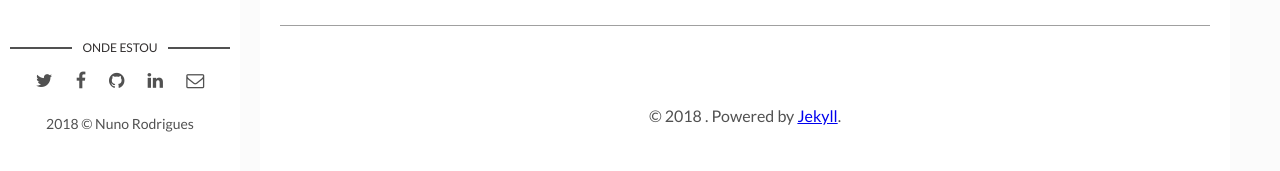
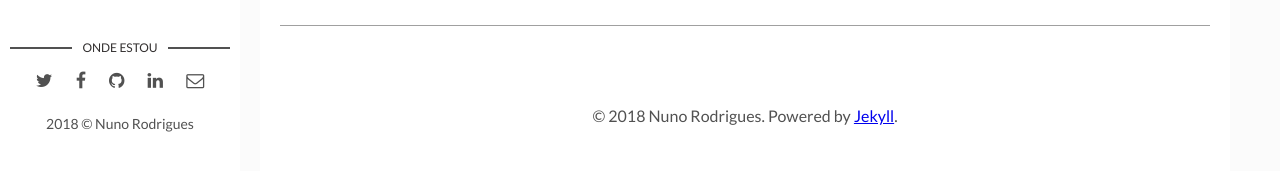
Before and after one commit to nunogand/teste_web, a Jekyll site: the page built from _posts/2018-07-01-estudo_da_lista.md, in a window 1280 px wide and 1129 px high. Shown: the part 913-1084 px from the top of the window. Built offline with Jekyll 4.4.1, drawn with Linux system fonts in a browser that asks for light colours; part of the change alters nothing that is shown.

```diff
--- a/_includes/footer.html
+++ b/_includes/footer.html
@@ -1,3 +1,3 @@
 <footer>
-  &copy; {{ site.time | date: '%Y' }} {{ site.owner.name }}. Powered by <a href="http://jekyllrb.com/">Jekyll</a>.
+  &copy; {{ site.time | date: '%Y' }} {{site.author}}. Powered by <a href="http://jekyllrb.com/">Jekyll</a>.
 </footer>
```
